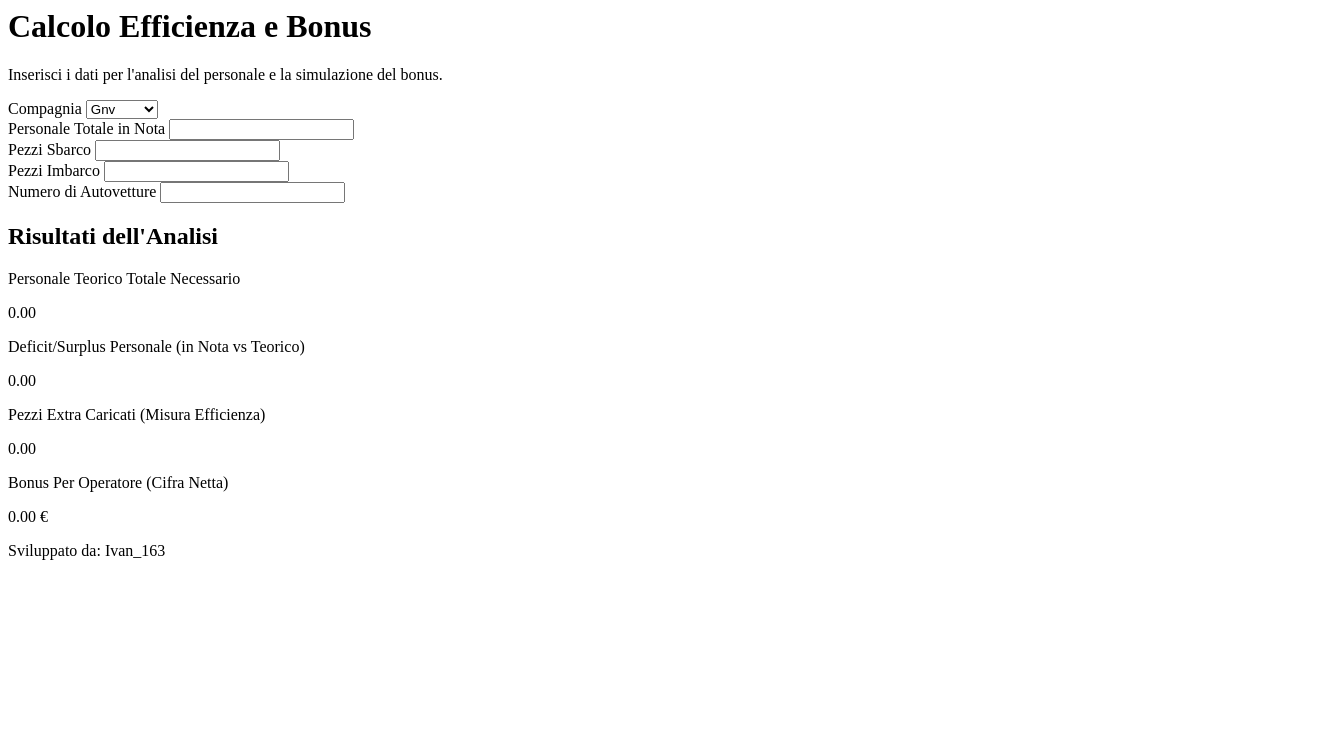
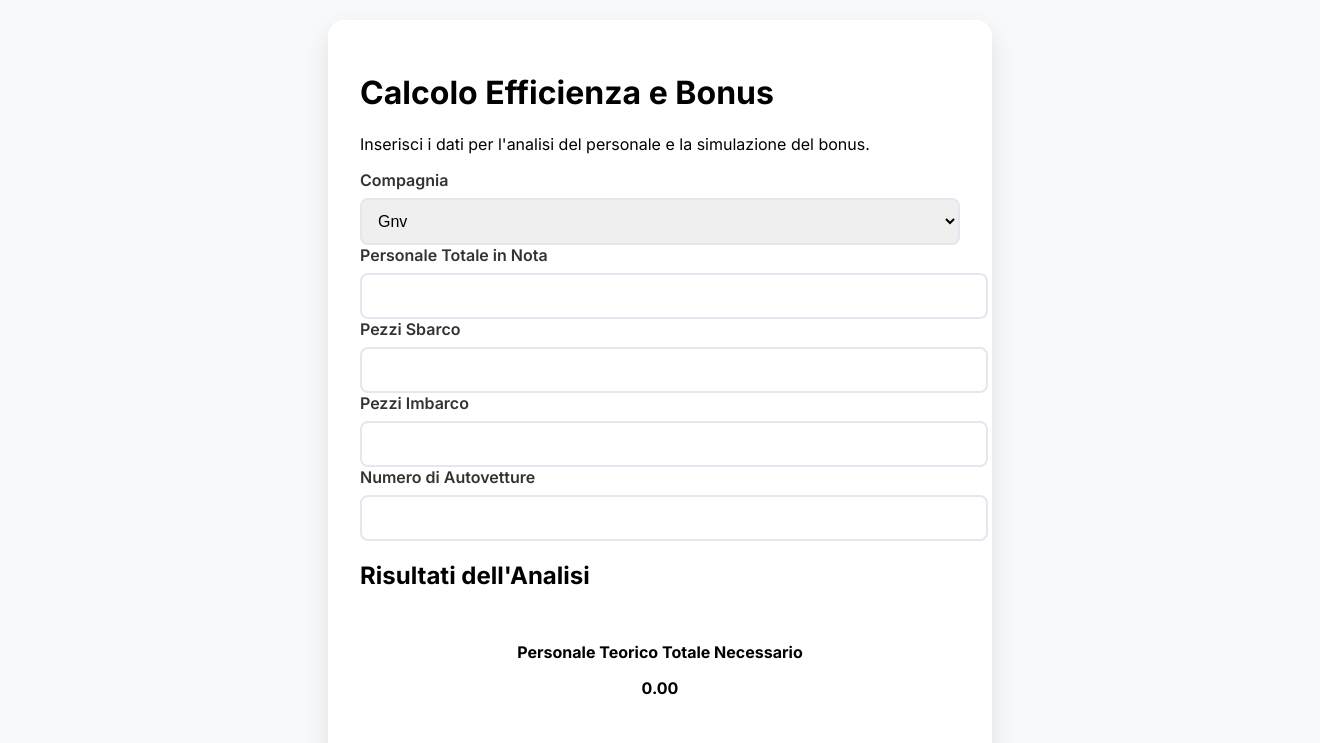
Before and after one commit to clp2021/calcolatoreclp, a plain HTML site: page index.html in a window 1280 px wide. Shown: the top 743 px of the page, 1320 px wide, since content can reach past the window. Drawn offline with Linux system fonts and the light colour scheme.

Commit message:
Link JavaScript file in index.html
Added JavaScript link to the HTML file.

```diff
--- a/index.html
+++ b/index.html
@@ -1,3 +1,18 @@
+<!DOCTYPE html>
+<html lang="it">
+<head>
+    <meta charset="UTF-8">
+    <meta name="viewport" content="width=device-width, initial-scale=1, maximum-scale=1">
+    <title>Calcolatore CLP</title>
+
+    <!-- Collegamento al tuo CSS -->
+    <link rel="stylesheet" href="style.css">
+
+    <!-- Font Inter -->
+    <link href="https://fonts.googleapis.com/css2?family=Inter:wght@300;400;600;700&display=swap" rel="stylesheet">
+</head>
+
+<body>
 
 <div class="container">
   <h1 class="text-3xl font-bold text-gray-800 mb-6 text-center">Calcolo Efficienza e Bonus</h1>
@@ -63,3 +78,9 @@
   </div>
 
 </div>
+
+<!-- Collegamento al tuo JavaScript -->
+<script src="script.js"></script>
+
+</body>
+</html>
```
